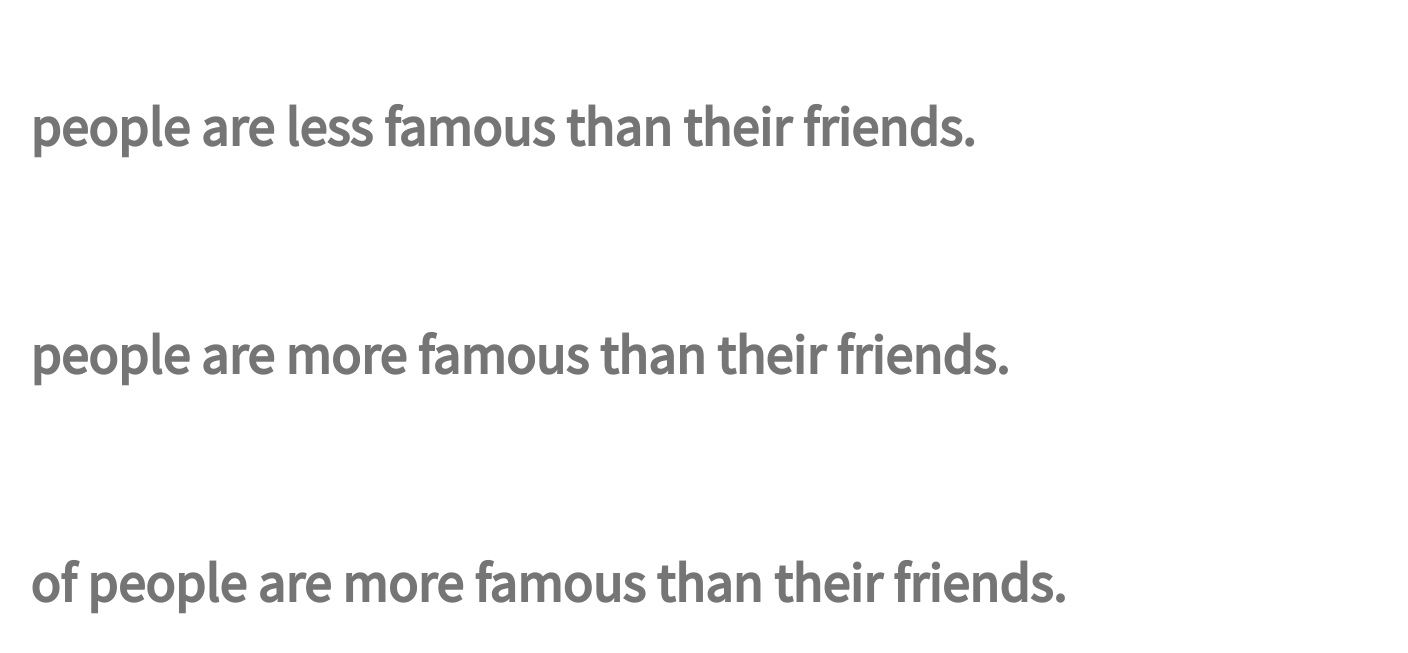
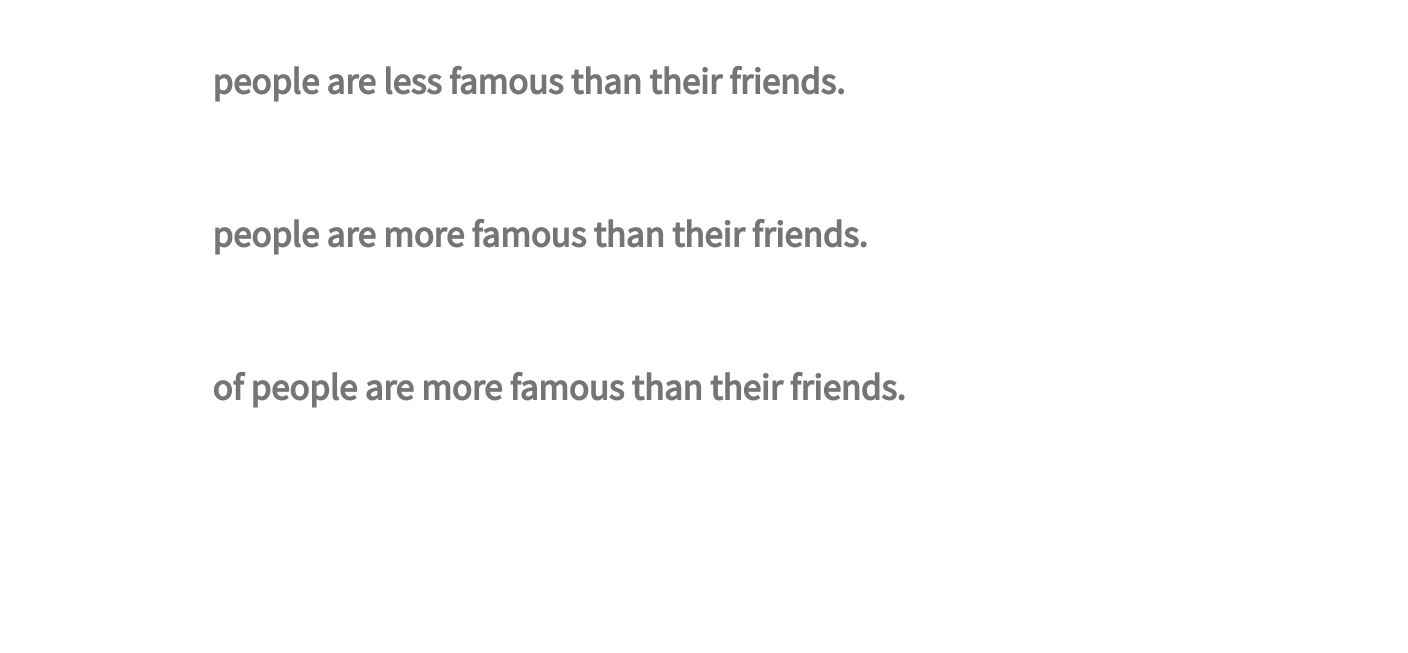
Before and after one commit to inlined/alone-together, a plain HTML site: page public/index.html in a window 1280 px wide. Shown: the part 123-776 px from the top of the page, 1408 px wide, since content can reach past the window. Drawn offline with Linux system fonts and the light colour scheme; some packages are replaced by stand-ins of ours; no server answers.

Commit message:
Make web page more adaptive to different screen sizes.

```diff
--- a/public/style.css
+++ b/public/style.css
@@ -1,6 +1,6 @@
 body {
   font-family: 'Source Sans Pro', sans-serif;
-  font-size: 55px;
+  font-size: 2.3em;
   font-weight: bold;
   color: #757575;
 
@@ -12,10 +12,8 @@ body {
 }
 
 .text-container {
-  width: 1400px;
-  height: 500px;
-  margin: auto;
-  padding-top: 10%;
+  margin-left: 15%;
+  margin-top: 10%;
 }
 
 .stat {
```
